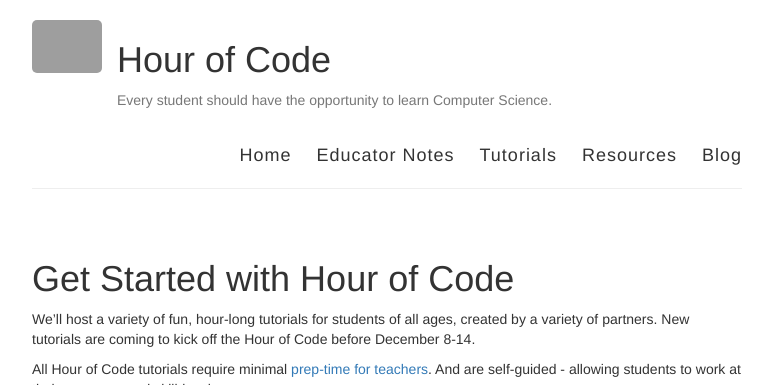
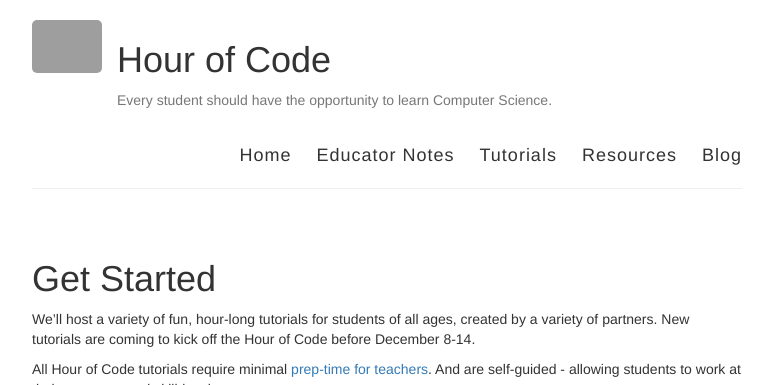
Before and after one commit to roachhd/kids-code-hour, a Jekyll site: the page built from _posts/2014-12-03-get-started-with-hour-of-code.md, in a window 1280 px wide and 900 px high, cut to the strip 0-385 px from the top of the window. Shown: the whole strip, without its empty margins (253-1025 px from the left). Built offline with Jekyll 4.4.1, drawn with Linux system fonts in a browser that asks for light colours; some web fonts are replaced; a style sheet for code colours, icons or effects is not loaded; grey boxes are pictures that could not be loaded.

Commit message:
Update 2014-12-03-get-started-with-hour-of-code.md

```diff
--- a/_posts/2014-12-03-get-started-with-hour-of-code.md
+++ b/_posts/2014-12-03-get-started-with-hour-of-code.md
@@ -1,6 +1,6 @@
 ---
 layout: post
-title: Get Started with Hour of Code
+title: Get Started
 categories: [Resources]
 ---
 We'll host a variety of fun, hour-long tutorials for students of all ages, created by a variety of partners. New tutorials are coming to kick off the Hour of Code before December 8-14.
```
